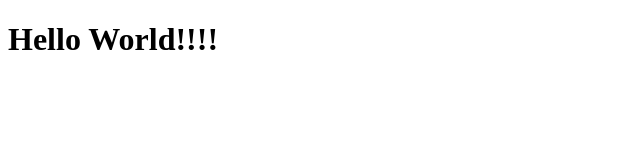
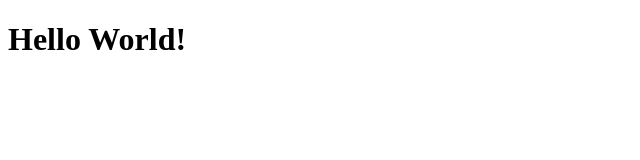
Before and after one commit to hy-sql/hy-sql-frontend, a React (Create React App) app: page / in a window 1280 px wide. Shown: the top 160 px of the page, without its empty margins (0-640 px from the left). Built offline with nearby package versions, Linux system fonts and the light colour scheme.

Commit message:
test netlify-cli deployment

```diff
--- a/package.json
+++ b/package.json
@@ -30,5 +30,8 @@
       "last 1 firefox version",
       "last 1 safari version"
     ]
+  },
+  "devDependencies": {
+    "netlify-cli": "^2.51.0"
   }
 }
--- a/src/App.js
+++ b/src/App.js
@@ -3,7 +3,7 @@ import React from 'react'
 function App() {
   return (
     <div>
-      <h1>Hello World!!!!</h1>
+      <h1>Hello World!</h1>
     </div>
   )
 }
```
Also changed, not shown: 2 other files (tests, documents, lock files or other folders).
